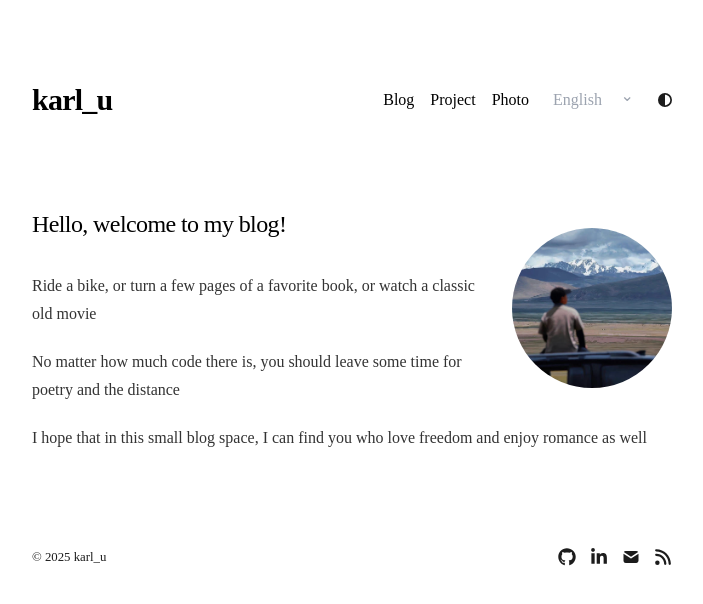
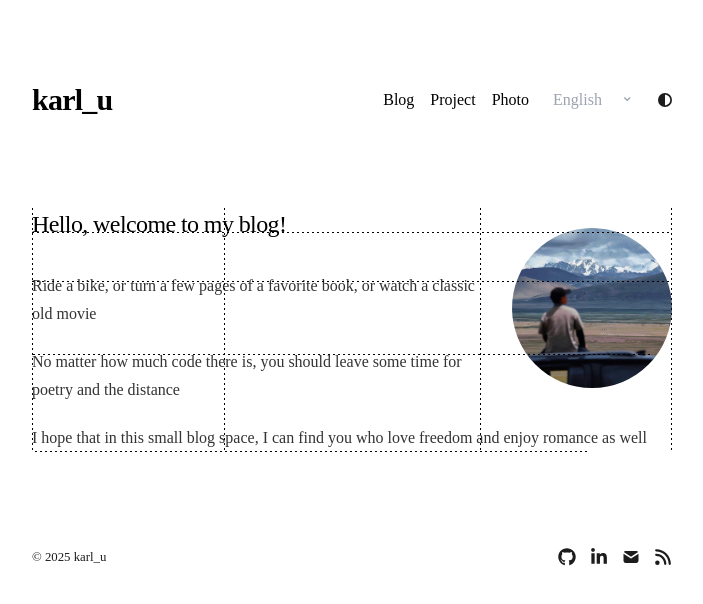
Before and after one commit to AstralBit/nextjs-boilerplate, a Next.js app: page /en in a window 1280 px wide. Shown: the top 604 px of the page, without its empty margins (288-991 px from the left). Built offline with nearby package versions, Linux system fonts and the light colour scheme.

Commit message:
feat: ✨ add animation

```diff
--- a/src/app/[locale]/page.tsx
+++ b/src/app/[locale]/page.tsx
@@ -1,3 +1,5 @@
+"use client";
+
 import Image from "next/image";
 import { useTranslations } from "next-intl";
 
@@ -5,7 +7,19 @@ export default function Page() {
   const t = useTranslations("Home");
 
   return (
-    <section>
+    <>
+      <section className="ani-1 relative  overflow-hidden">
+        <div className="x-line top-[10%]"></div>
+        <div className="x-line top-[30%]"></div>
+        <div className="x-line top-[60%]"></div>
+        {/* <!-- 减去line-width是因为 overflow-hidden 会遮住100%偏移的元素 --> */}
+        <div className="x-line top-[calc(100%-var(--line-width))]"></div>
+
+        <div className="y-line  left-0"></div>
+        <div className="y-line  left-[30%]"></div>
+        <div className="y-line  left-[70%]"></div>
+        <div className="y-line  left-[calc(100%-var(--line-width))]"></div>
+
         <Image
           src="/IMG_6096.webp"
           alt="Profile photo"
@@ -24,5 +38,6 @@ export default function Page() {
           <p> {t("p4")}</p>
         </div>
       </section>
+    </>
   );
 }
--- a/src/app/style.css
+++ b/src/app/style.css
@@ -18,6 +18,15 @@
   --sh-jsxliterals: #6266d1;
   --sh-property: #e25a1c;
   --sh-entity: #e25a1c;
+
+  --line-width: 1px;
+  --line-gap: 5px;
+  --line-color: black;
+
+  /* 定义延迟变量 */
+  --delay: 0.8s;
+  /* 定义动画时长 */
+  --duration: 1s;
 }
 
 /* Dark theme colors */
@@ -32,6 +41,7 @@
   --sh-jsxliterals: #6266d1;
   --sh-property: #e25a1c;
   --sh-entity: #e25a1c;
+  --line-color: white;
 }
 
 html {
@@ -150,3 +160,78 @@ table {
 .title {
   text-wrap: balance;
 }
+
+.ani-1 {
+  .x-line {
+    position: absolute;
+    background: linear-gradient(
+      to right,
+      var(--line-color),
+      var(--line-color) 50%,
+      transparent 0,
+      transparent
+    );
+    background-size: var(--line-gap) var(--line-width);
+    width: 100%;
+    height: var(--line-width);
+    animation: var(--duration) offset-x infinite;
+    left: -100%;
+  }
+
+  .y-line {
+    position: absolute;
+    background: linear-gradient(
+      180deg,
+      var(--line-color),
+      var(--line-color) 50%,
+      transparent 0,
+      transparent
+    );
+    background-size: var(--line-width) var(--line-gap);
+    width: var(--line-width);
+    height: 100%;
+
+    animation: var(--duration) offset-y infinite;
+    /* 设定初始位置 */
+    top: -100%;
+  }
+}
+
+.x-line:nth-child(2) {
+  animation-delay: calc(var(--delay) + 0.2s);
+}
+
+.x-line:nth-child(3) {
+  animation-delay: calc(var(--delay) + 0.4s);
+}
+
+.x-line:nth-child(4) {
+  animation-delay: calc(var(--delay) + 0.6s);
+}
+
+.y-line:nth-child(6) {
+  animation-delay: calc(var(--delay) + 0.2s);
+  animation-duration: calc(var(--duration) - 0.5s);
+}
+.y-line:nth-child(7) {
+  animation-delay: calc(var(--delay) + 0.2s);
+  animation-duration: calc(var(--duration) - 0.5s);
+}
+
+@keyframes offset-x {
+  from {
+    left: -100%;
+  }
+  to {
+    left: 0;
+  }
+}
+
+@keyframes offset-y {
+  from {
+    top: -100%;
+  }
+  to {
+    top: 0;
+  }
+}
```
Lines whose indentation alone changed are shown as unchanged.
